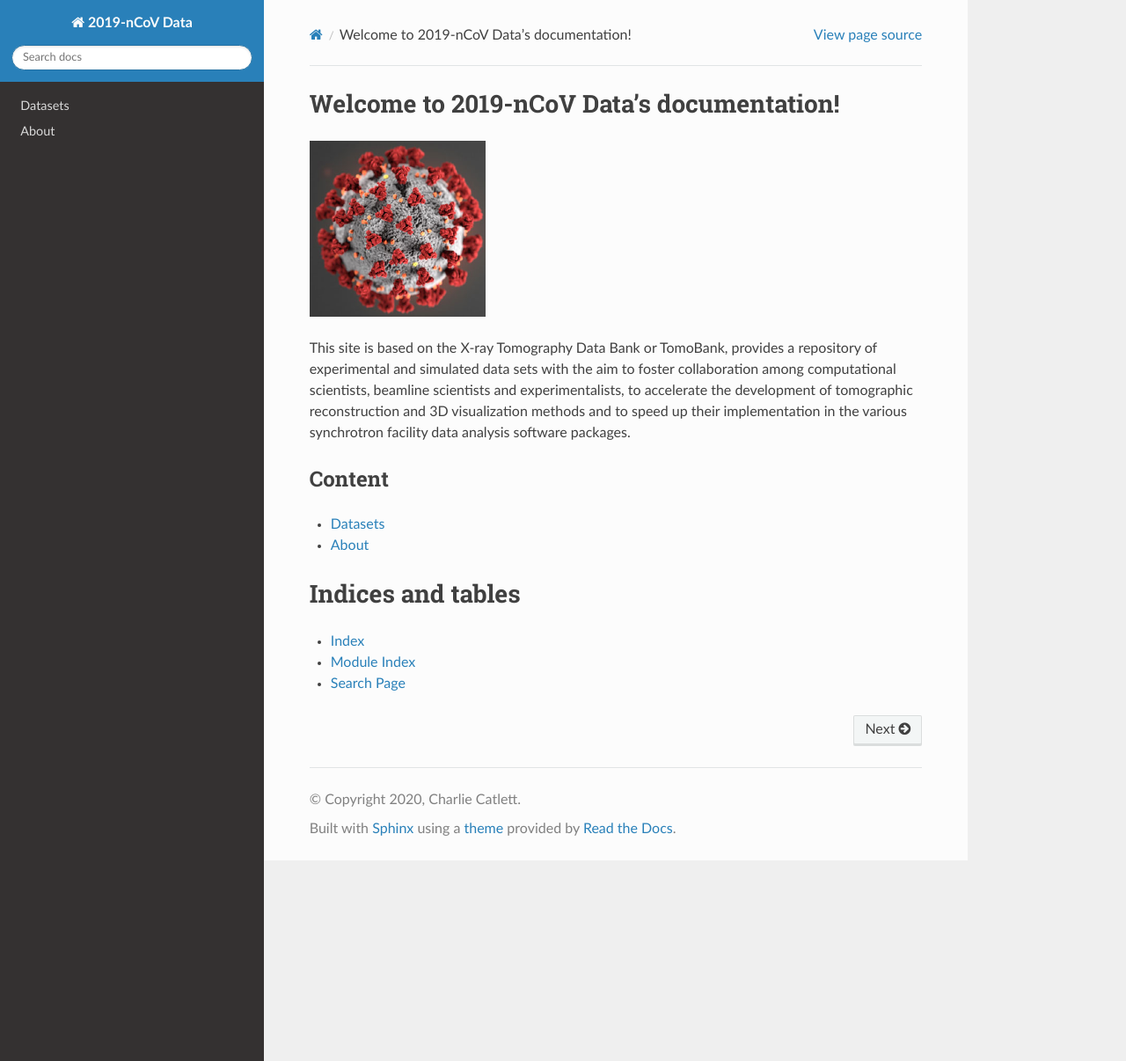
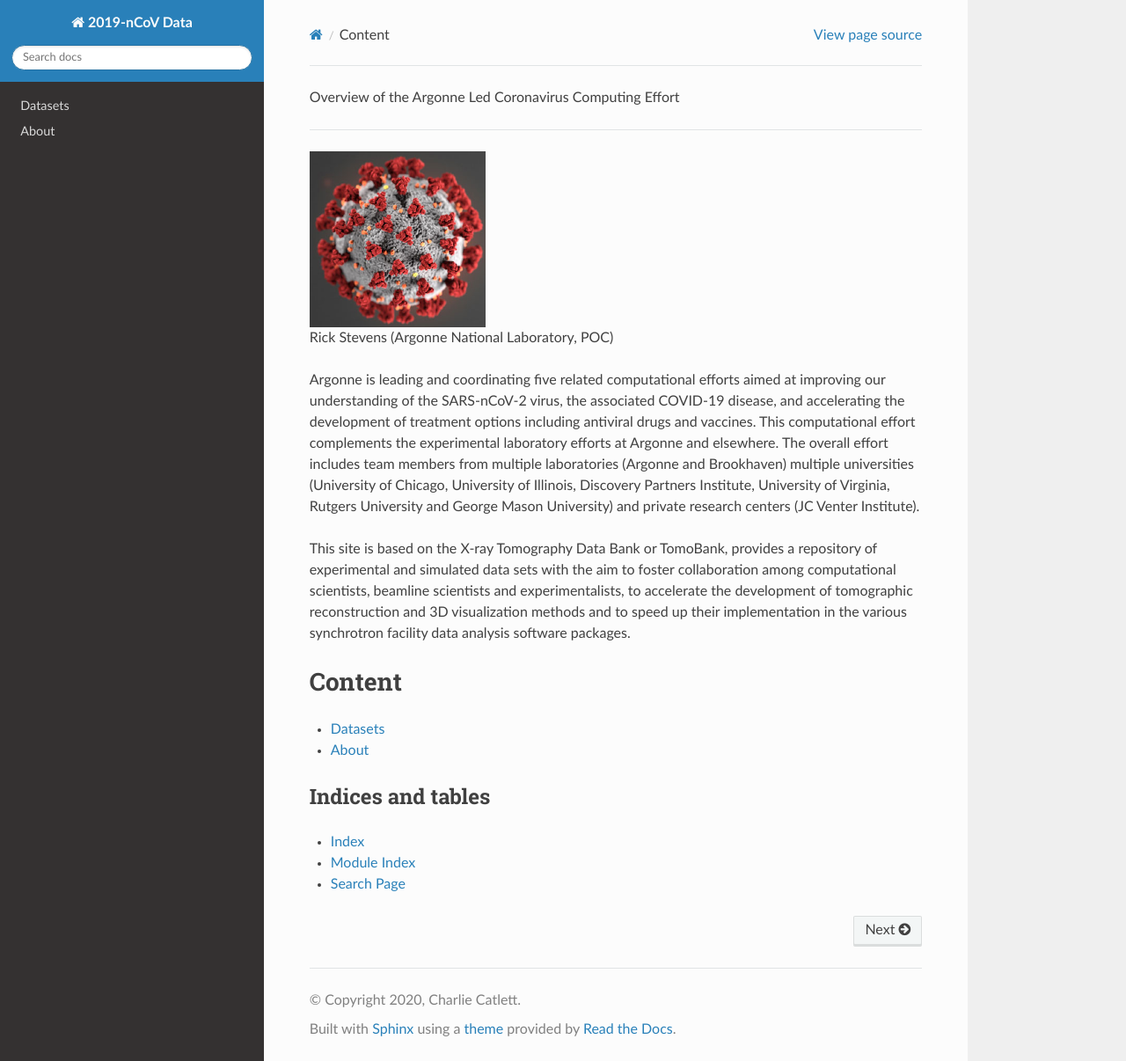
Before and after one commit to 2019-ncovgroup/2019-nCoVdata, a Sphinx documentation site: the page built from docs/index.rst, in a window 1280 px wide and 1206 px high. Shown: the whole window at 88% size. Built offline with Sphinx 7.4.7 and the Read the Docs theme 2.0.0, drawn with Linux system fonts in a browser that asks for light colours.

Commit message:
new rls content

```diff
--- a/docs/index.rst
+++ b/docs/index.rst
@@ -3,12 +3,17 @@
    You can adapt this file completely to your liking, but it should at least
    contain the root `toctree` directive.
 
-Welcome to 2019-nCoV Data's documentation!
+Overview of the Argonne Led Coronavirus Computing Effort
+
 ==========================================
 
 .. image:: img/ncovdata-logo.png
    :width: 200px
    :alt: project
+
+Rick Stevens (Argonne National Laboratory, POC)
+
+Argonne is leading and coordinating five related computational efforts aimed at improving our understanding of the SARS-nCoV-2 virus, the associated COVID-19 disease, and accelerating the development of treatment options including antiviral drugs and vaccines.   This computational effort complements the experimental laboratory efforts at Argonne and elsewhere.  The overall effort includes team members from multiple laboratories (Argonne and Brookhaven) multiple universities (University of Chicago, University of Illinois, Discovery Partners Institute, University of Virginia, Rutgers University and George Mason University) and private research centers (JC Venter Institute).
 
 This site is based on the X-ray Tomography Data Bank or TomoBank, provides a repository of experimental
 and simulated data sets with the aim to foster collaboration among computational scientists,
```
